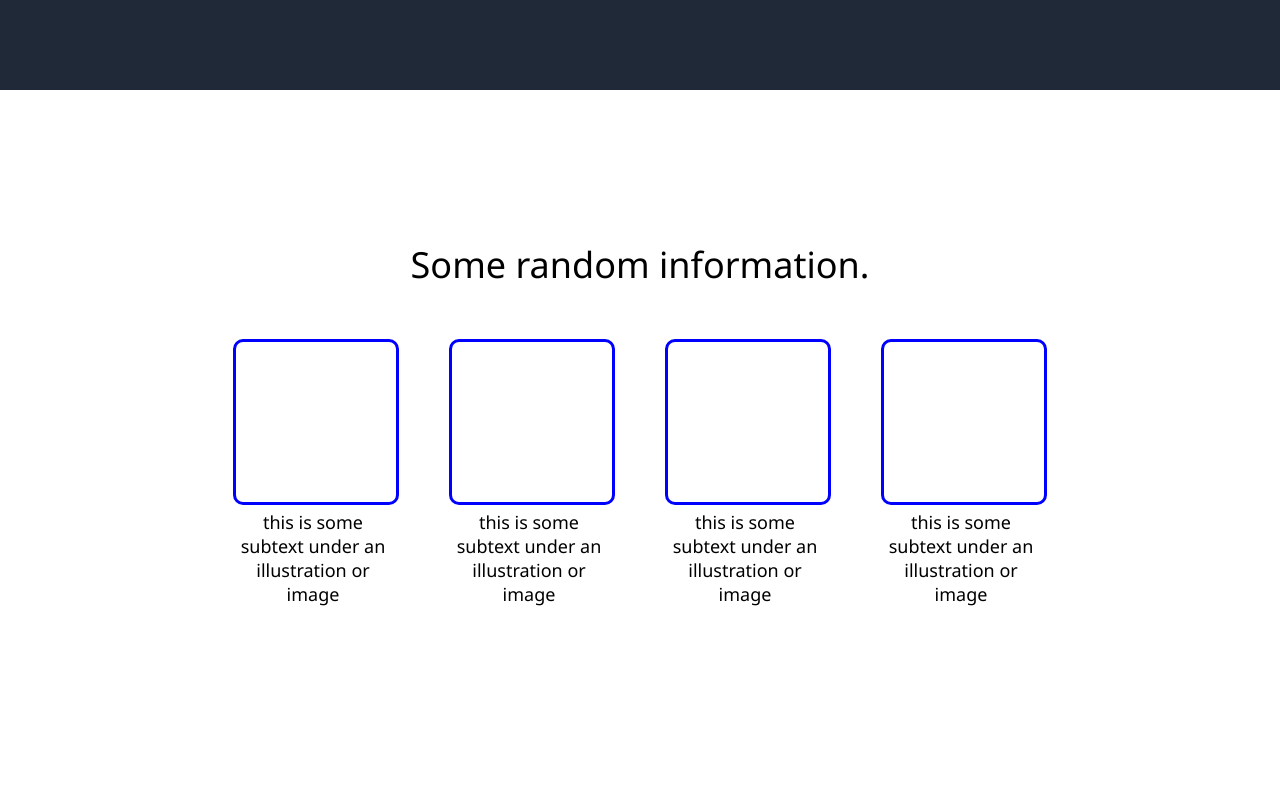
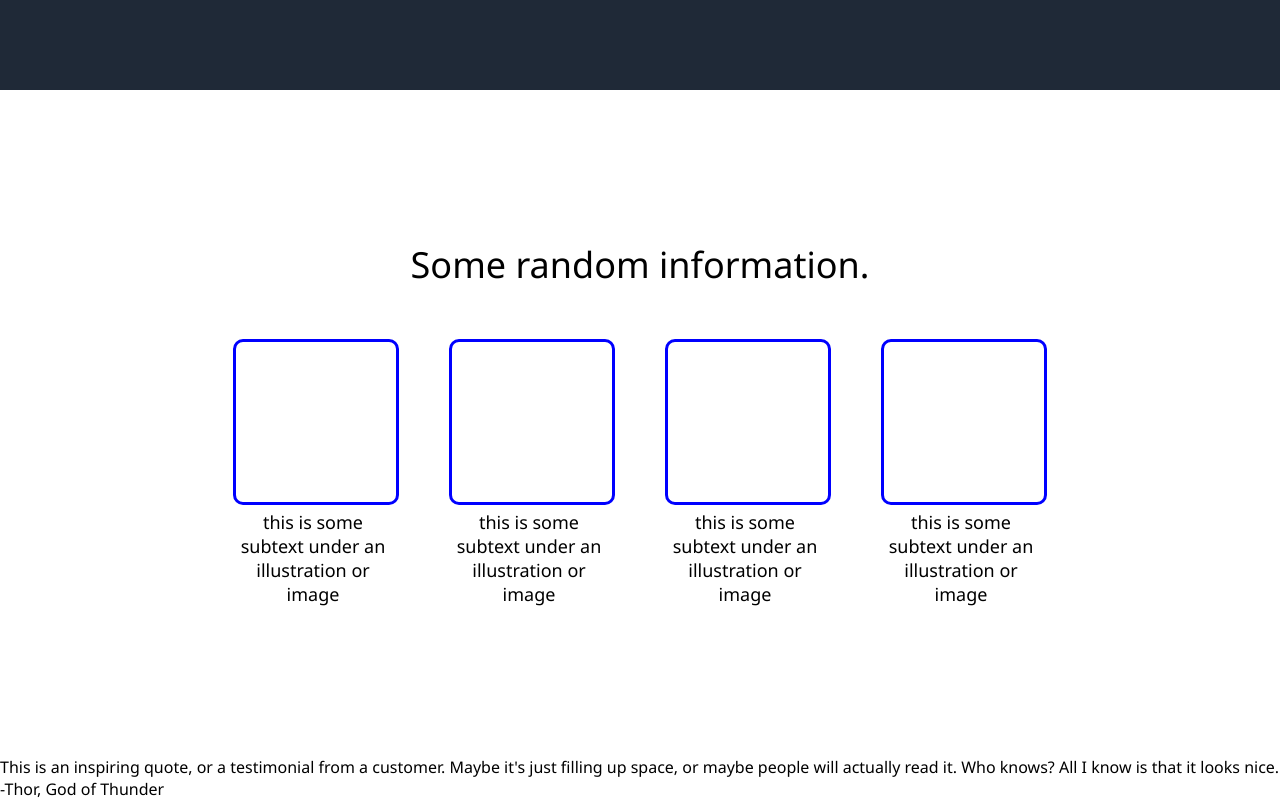
Before and after one commit to kaeladair/landing-page, a plain HTML site: page index.html in a window 1280 px wide. Shown: the part 470-1270 px from the top of the page. Before the commit the page ends 1226 px from the top, so only its background shows below. Drawn offline with Linux system fonts and the light colour scheme.

Commit message:
Create structure for quote block

```diff
--- a/index.html
+++ b/index.html
@@ -71,5 +71,18 @@
         </div>
     </div>
 
+    <div class="section3">
+        <div>
+            <div class="quote">
+                This is an inspiring quote, or a testimonial from a customer. Maybe it's just
+                filling up space, or maybe people will actually read it. Who knows? All I know
+                is that it looks nice.
+            </div>
+            <div class="author">
+                -Thor, God of Thunder
+            </div>
+        </div>
+    </div>
+
     </body>
 </html>
```
